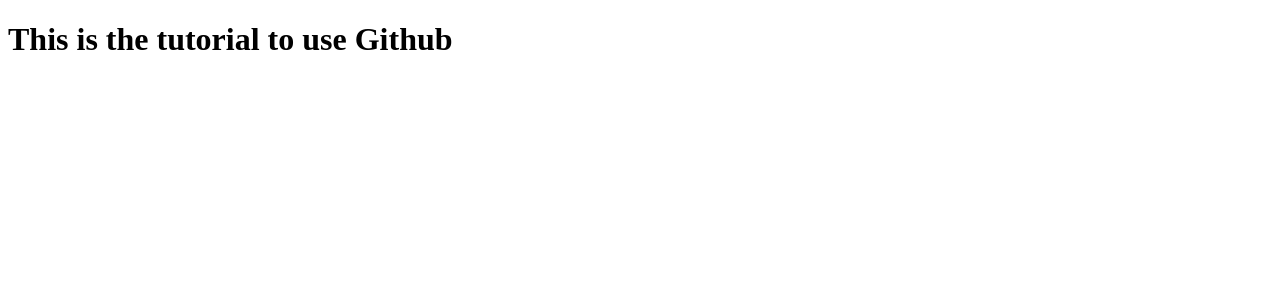
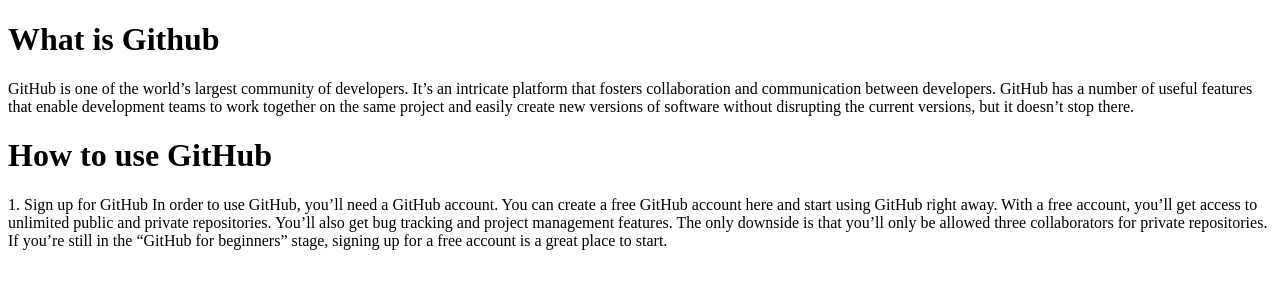
Before and after one commit to BSEF19A513/university, a plain HTML site: page index.html in a window 1280 px wide. Drawn offline with Linux system fonts and the light colour scheme.

Commit message:
modified

```diff
--- a/index.html
+++ b/index.html
@@ -1,12 +1,30 @@
 <!DOCTYPE html>
 <html lang="en">
-<head>
-    <meta charset="UTF-8">
-    <meta http-equiv="X-UA-Compatible" content="IE=edge">
-    <meta name="viewport" content="width=device-width, initial-scale=1.0">
+  <head>
+    <meta charset="UTF-8" />
+    <meta http-equiv="X-UA-Compatible" content="IE=edge" />
+    <meta name="viewport" content="width=device-width, initial-scale=1.0" />
     <title>How to use Github</title>
-</head>
-<body>
-    <h1>This is the tutorial to use Github</h1>
-</body>
+  </head>
+  <body>
+    <h1>What is Github</h1>
+    <p>
+      GitHub is one of the world’s largest community of developers. It’s an
+      intricate platform that fosters collaboration and communication between
+      developers. GitHub has a number of useful features that enable development
+      teams to work together on the same project and easily create new versions
+      of software without disrupting the current versions, but it doesn’t stop
+      there.
+    </p>
+    <h1>How to use GitHub</h1>
+    <p>
+      1. Sign up for GitHub In order to use GitHub, you’ll need a GitHub
+      account. You can create a free GitHub account here and start using GitHub
+      right away. With a free account, you’ll get access to unlimited public and
+      private repositories. You’ll also get bug tracking and project management
+      features. The only downside is that you’ll only be allowed three
+      collaborators for private repositories. If you’re still in the “GitHub for
+      beginners” stage, signing up for a free account is a great place to start.
+    </p>
+  </body>
 </html>
```
